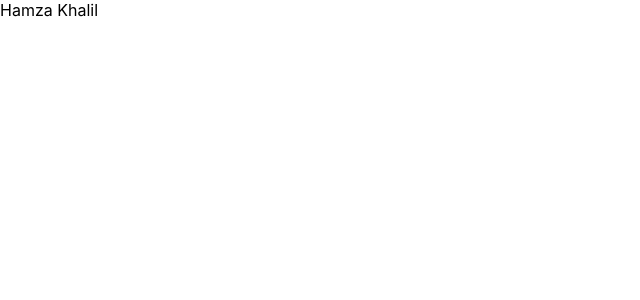
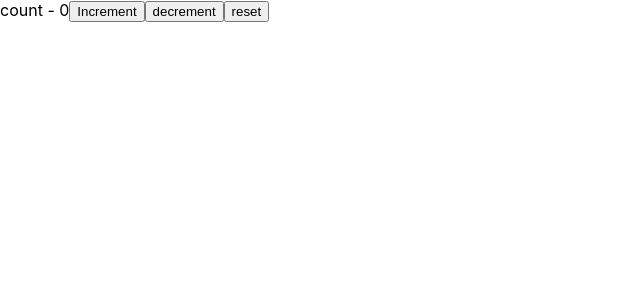
Before and after one commit to hamzakhalil3343/React_Hooks, a React (Create React App) app: page / in a window 1280 px wide. Shown: the top 300 px of the page, without its empty margins (0-640 px from the left). Built offline with nearby package versions, Linux system fonts and the light colour scheme.

Commit message:
useReducer Hook Counter

```diff
--- a/src/App.js
+++ b/src/App.js
@@ -1,6 +1,6 @@
 import React,{Component} from 'react';
+import UseReducerCounter from './components/UseReducerCounter';
 
-import ComponentC from './components/ComponentC';
 
 export const UserContext=React.createContext();
 
@@ -11,9 +11,7 @@
 
     return (
       <div className="App">
-        <UserContext.Provider value={"Hamza Khalil"}>
-             <ComponentC></ComponentC>
-        </UserContext.Provider>
+             <UseReducerCounter></UseReducerCounter>
 
                </div>
     );
--- /dev/null
+++ b/src/components/UseReducerCounter.js
@@ -0,0 +1,30 @@
+import React,{useReducer} from 'react';
+const initialstate=0;
+const reducer =(state,action)=>{
+    switch(action){
+        case 'increment':
+            return state+1;
+        case 'decrement':
+            return state-1;
+        case 'reset':
+             return initialstate;
+        default:
+             return state;
+    }
+
+}
+function UseReducerCounter(props) {
+
+        const [count,dispatch]=useReducer(reducer,initialstate);
+        return (
+            <div>
+                count - {count}
+
+               <button onClick={()=>dispatch('increment')}>Increment</button>
+                <button onClick={()=>dispatch('decrement')}>decrement</button>
+                 <button onClick={()=>dispatch('reset')}>reset</button>
+            </div>
+        );
+}
+
+export default UseReducerCounter;
```
Also changed, not shown: images/useReducer.png (added), 1 other file (tests, documents, lock files or other folders).
